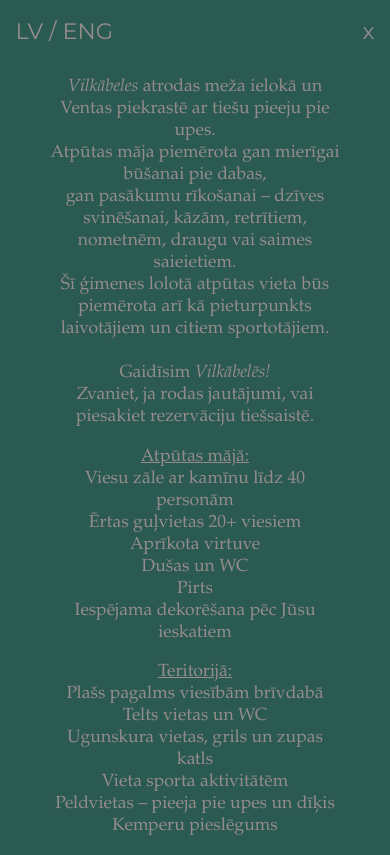
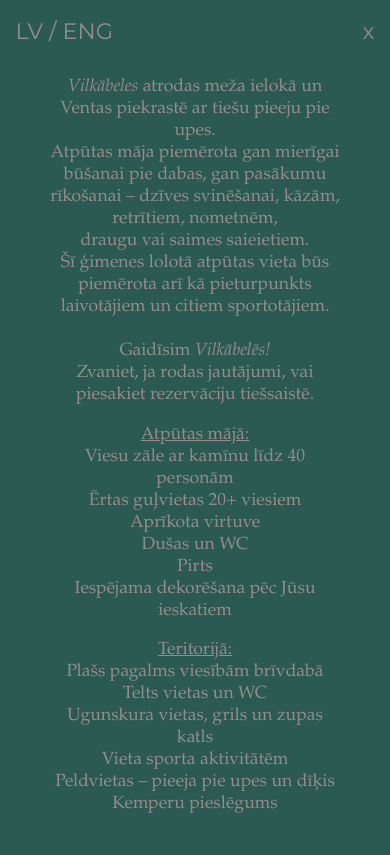
Before and after one commit to it5pa/wilkabeles, a plain HTML site: page info/index.html in a window 390 px wide. Drawn offline with Linux system fonts and the light colour scheme; files whose address does not match are found by name; a web font is replaced by a local one.

Commit message:
mobile view update lv

```diff
--- a/info/index.html
+++ b/info/index.html
@@ -26,7 +26,7 @@
       <a href="../"> x </a>
     </div>
     <div class="infomobile">
-      <em>Vilkābeles</em> atrodas meža ielokā un <br />Ventas piekrastē ar tiešu pieeju pie upes.<br />Atpūtas māja piemērota gan mierīgai būšanai pie dabas,<br />gan pasākumu rīkošanai – dzīves svinēšanai, kāzām, retrītiem, nometnēm, draugu vai saimes saieietiem.
+      <em>Vilkābeles</em> atrodas meža ielokā un <br />Ventas piekrastē ar tiešu pieeju pie upes.<br />Atpūtas māja piemērota gan mierīgai būšanai pie dabas, gan pasākumu rīkošanai – dzīves svinēšanai, kāzām, retrītiem, nometnēm, <br>draugu vai saimes saieietiem.
       <br />Šī ģimenes lolotā atpūtas vieta būs piemērota arī kā pieturpunkts laivotājiem un citiem sportotājiem.
       <br><br>
       Gaidīsim <em>Vilkābelēs!</em><br />
```
